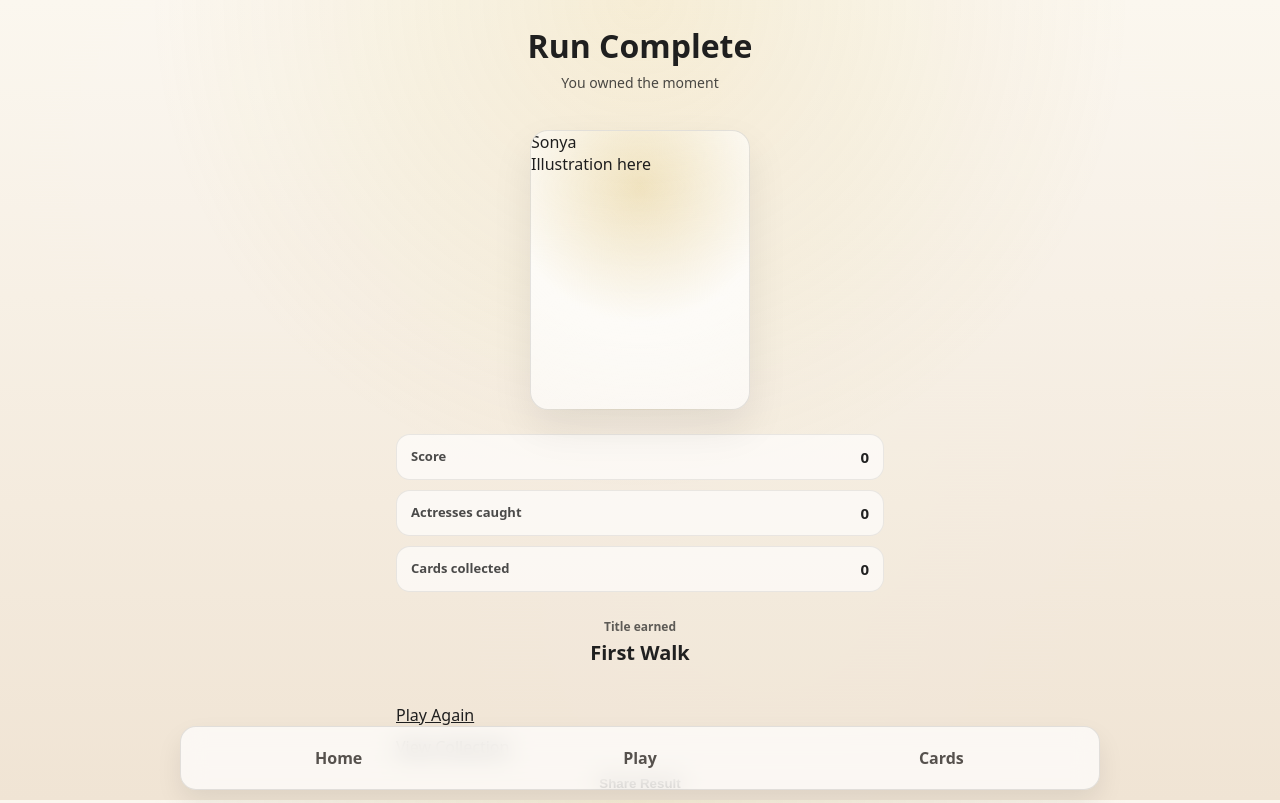
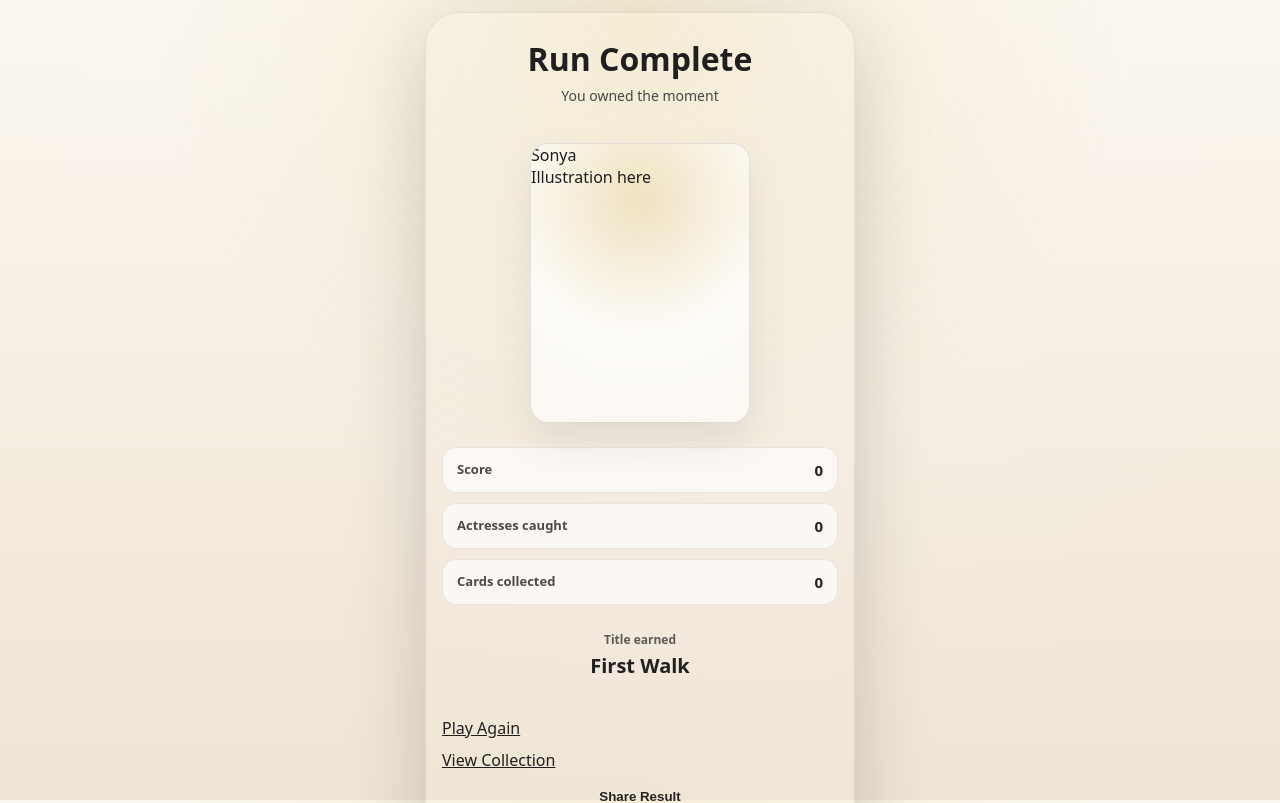
Before and after one commit to hcfoo/mamiofglgame, a Next.js app: page /end in a window 1280 px wide. Shown: the top 803 px of the page. Built offline with nearby package versions, Linux system fonts and the light colour scheme.

Commit message:
Add files via upload

```diff
--- a/src/app/globals.css
+++ b/src/app/globals.css
@@ -12,6 +12,8 @@
   --radius:18px;
   --radius2:24px;
   --max:680px;
+  --safe-top: env(safe-area-inset-top);
+  --safe-bottom: env(safe-area-inset-bottom);
 }
 
 *{box-sizing:border-box}
@@ -22,6 +24,41 @@ body{
   font-family: ui-sans-serif, system-ui, -apple-system, "Segoe UI", Roboto, Arial, sans-serif;
   background: radial-gradient(circle at 50% 0%, rgba(212,175,55,.14), transparent 48%),
               linear-gradient(180deg, var(--bg1), var(--bg2));
+}
+
+/* App shell keeps the UI aligned like the reference mock, and avoids iOS Safari
+   bottom-bar overlap by using safe-area insets */
+.appShell{
+  min-height: 100svh;
+  display: flex;
+  justify-content: center;
+  padding: 0;
+}
+.appFrame{
+  width: 100%;
+  min-height: 100svh;
+  display: flex;
+  flex-direction: column;
+  background: var(--surface);
+  border-radius: 0;
+  overflow: hidden;
+}
+
+@media (min-width: 700px){
+  .appShell{
+    padding: calc(12px + var(--safe-top)) 12px calc(18px + var(--safe-bottom));
+  }
+  .appFrame{
+    width: min(430px, 100%);
+    min-height: calc(100svh - (12px + var(--safe-top)) - (18px + var(--safe-bottom)));
+  }
+  .appFrame{
+    border-radius: 34px;
+    border: 1px solid rgba(0,0,0,.08);
+    background: rgba(255,255,255,.04);
+    box-shadow: 0 24px 80px rgba(0,0,0,.18);
+    overflow: hidden;
+  }
 }
 
 a{color:inherit}
@@ -48,15 +85,15 @@ a:hover{opacity:.9}
 
 /* Bottom nav (shared across pages that render .navBar) */
 .navBar{
-  position: fixed;
-  left: 50%;
-  transform: translateX(-50%);
-  bottom: 10px;
-  width: min(920px, calc(100% - 24px));
+  position: sticky;
+  left: 0;
+  bottom: 0;
+  transform: none;
+  width: 100%;
   display: flex;
   justify-content: space-around;
   gap: 10px;
-  padding: 10px 12px;
+  padding: 10px 12px calc(10px + var(--safe-bottom));
   border-radius: 16px;
   background: var(--glass);
   border: 1px solid var(--border);
--- a/src/app/layout.tsx
+++ b/src/app/layout.tsx
@@ -11,7 +11,9 @@ export default function RootLayout({ children }: { children: React.ReactNode })
       <body>
         <div className="luxeBg" aria-hidden="true" />
         <div className="luxeGrain" aria-hidden="true" />
-        {children}
+        <div className="appShell">
+          <div className="appFrame">{children}</div>
+        </div>
       </body>
     </html>
   );
```
Also changed, not shown: src/app/page.tsx (+27 -9 lines), src/app/play/page.tsx (+45 -26 lines).
